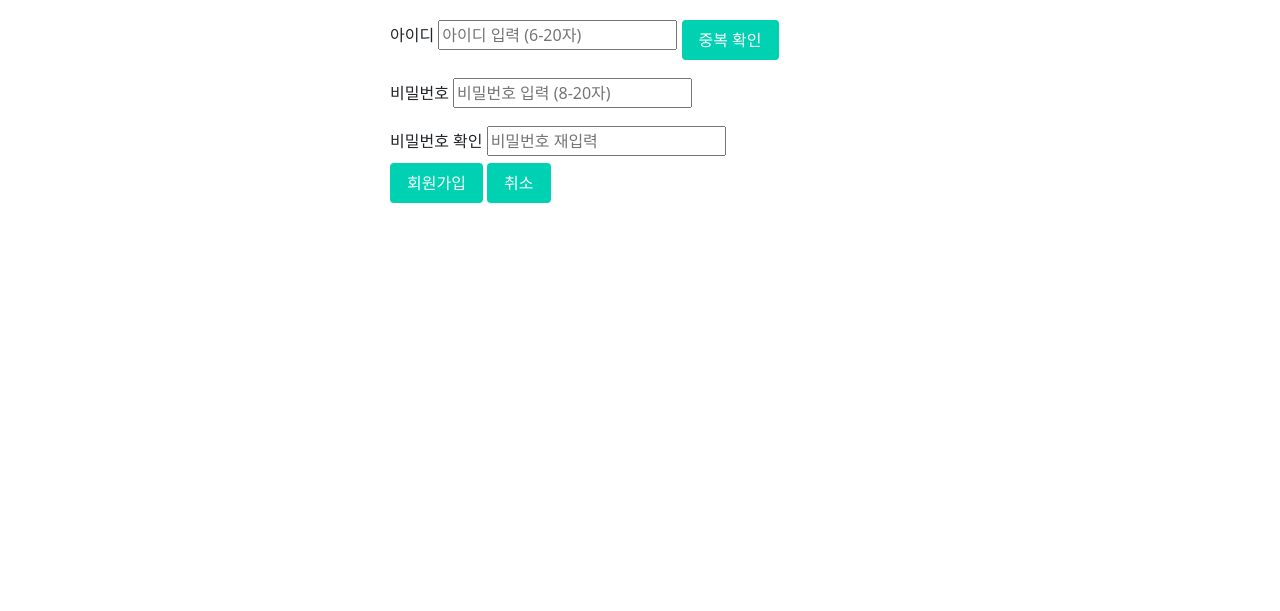
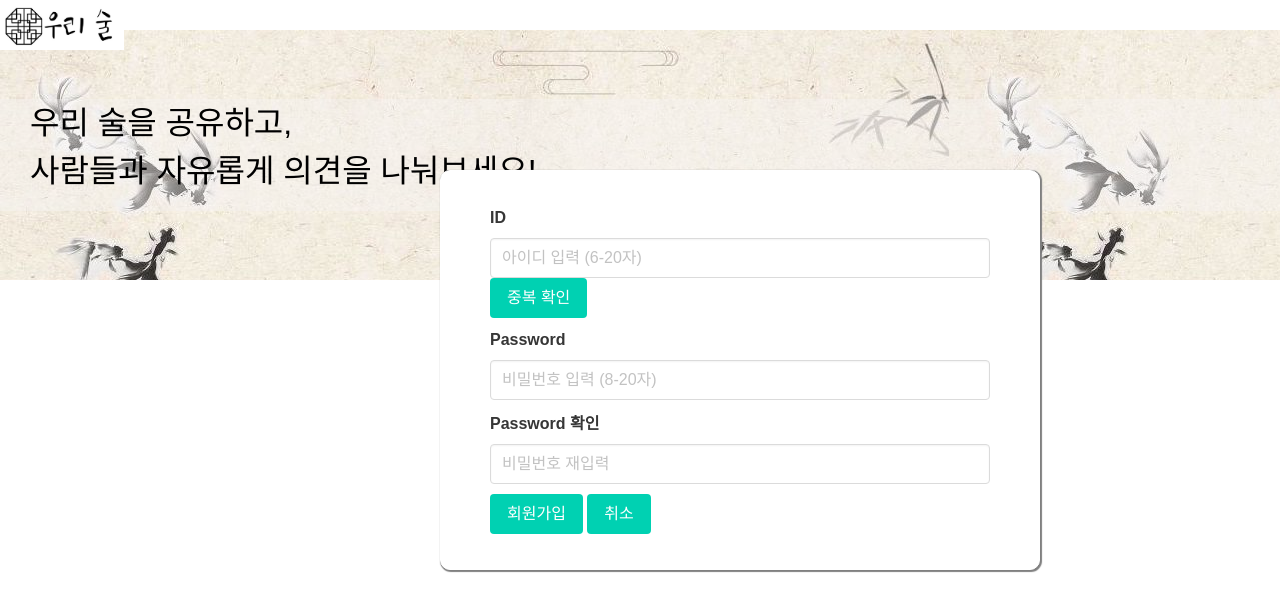
Before and after one commit to mini-projectE-7/test, a Flask app: page /join in a window 1280 px wide. Shown: the top 611 px of the page. Run offline with Flask 2, Linux system fonts and the light colour scheme; some libraries are stand-ins or nearby versions.

Commit message:
회원가입 로그인 페이지 css 수정

```diff
--- a/templates/join.html
+++ b/templates/join.html
@@ -14,10 +14,31 @@
     <script src="https://ajax.googleapis.com/ajax/libs/jquery/3.4.1/jquery.min.js"></script>
     <script src="https://cdnjs.cloudflare.com/ajax/libs/jquery-cookie/1.4.1/jquery.cookie.js"></script>
 
+    <!-- menu css file -->
+    <link rel="stylesheet" href="../static/main.css" />
+    <link rel="stylesheet" href="../static/common.css" />
+
     <style>
         .container {
-            width: auto;
-            max-width: 768px;
+            background-color: white;
+            width: 600px;
+            height: 400px;
+
+            position: absolute;
+            margin: -150px 0px 0px -200px;
+            top: 40%;
+            left: 50%;
+
+            display: flex;
+            flex-direction: column;
+            justify-content: center;
+
+            border-radius: 10px;
+            border-style: solid;
+            border-width: thin;
+            box-shadow: 1px 1px 1px 1px grey;
+
+            border-color: white;
         }
 
         .content {
@@ -47,15 +68,36 @@
 </head>
 
 <body>
+    <header>
+        <div class="inner">
+            <a href="/">
+                <img class="logo" src="../static/images/logo.jpeg" alt="우리술" />
+            </a>
+        </div>
+    </header>
+    <div class="mytitle">
+        <div class="back-color">
+            <p class="hello">우리 술을 공유하고, <br /> 사람들과 자유롭게 의견을 나눠보세요!</p>
+        </div>
+
+    </div>
 
     <div id="container" class="container">
         <div id="content" class="content">
-            <div class="join_content">
+            <div class="field">
+                <label class="label">ID</label>
+                <div class="control">
+                    <input type="text" id="id" class="input" type="id" placeholder="아이디 입력 (6-20자)">
+                    <button type="button" id="idCheck" class="button is-primary">중복 확인</button>
+                </div>
+            </div>
+
+            <!-- <div class="join_content">
                 <div class="form">
                     아이디
                     <input type="text" id="id" placeholder="아이디 입력 (6-20자)" maxlength="20">
                     <button type="button" id="idCheck" class="button is-primary">중복 확인</button>
-                </div>
+                </div> -->
                 <div class="form__errorbox" id="idError"></div>
                 <!-- <div class="form">
                     이메일
@@ -69,7 +111,20 @@
                         <option value="kakao.com">kakao.com</option>
                     </select>
                 </div> -->
-                <div class="form__errorbox" id="emailError"></div>
+                <div class="field">
+                    <label class="label">Password</label>
+                    <div class="control">
+                        <input id="pw" class="input" type="password" placeholder="비밀번호 입력 (8-20자)">
+                    </div>
+                </div>
+                <div class="field">
+                    <label class="label">Password 확인</label>
+                    <div class="control">
+                        <input id="pwCheck" class="input" type="password" placeholder="비밀번호 재입력">
+                    </div>
+                </div>
+
+                <!-- <div class="form__errorbox" id="emailError"></div>
                 <div class="form">
                     비밀번호
                     <input type="password" id="pw" placeholder="비밀번호 입력 (8-20자)" maxlength="20">
@@ -78,7 +133,7 @@
                 <div class="form">
                     비밀번호 확인
                     <input type="password" id="pwCheck" placeholder="비밀번호 재입력" maxlength="20">
-                </div>
+                </div> -->
                 <div class="form__errorbox" id="pwCheckError"></div>
                 <button class="button is-primary" id="signUp" onclick="signUp()">회원가입</button>
                 <button class="button is-primary" onclick="window.location.href='/home'">취소</button>
```
Also changed, not shown: templates/login.html (+18 -4 lines).
